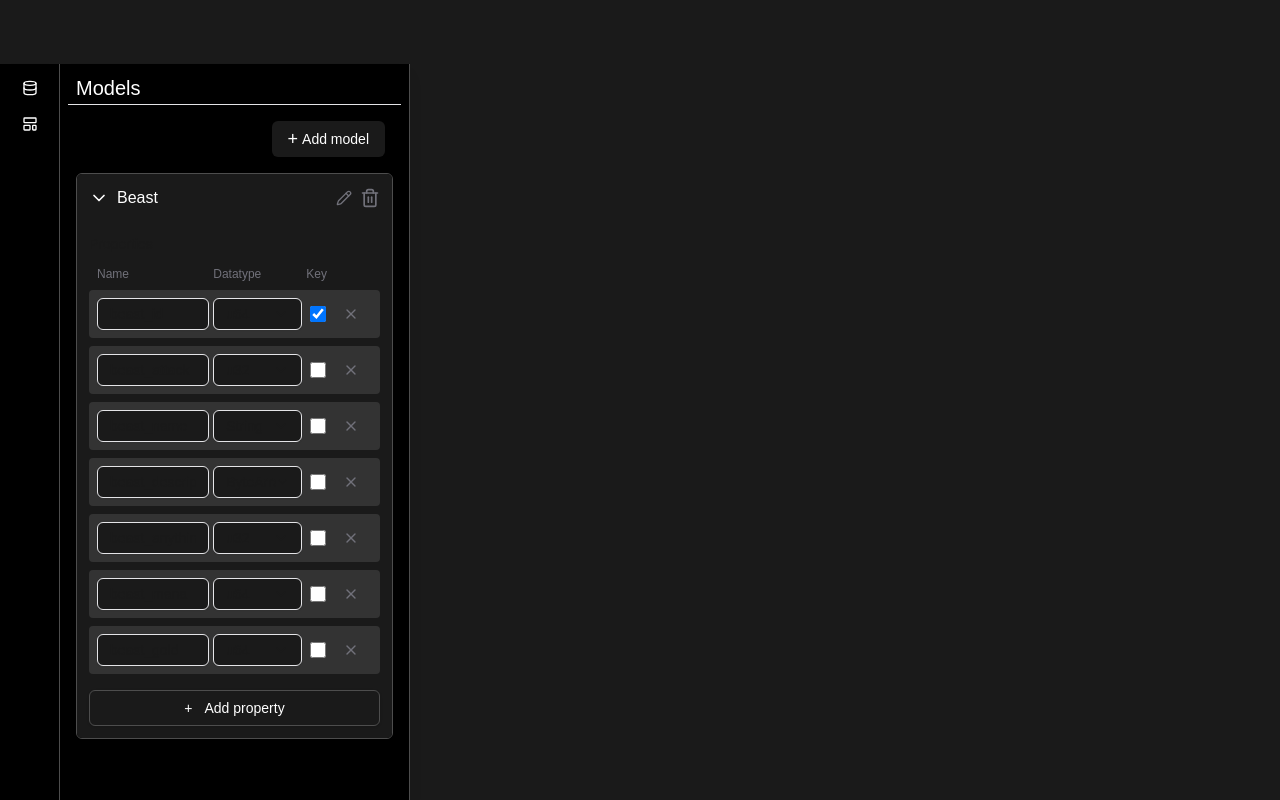
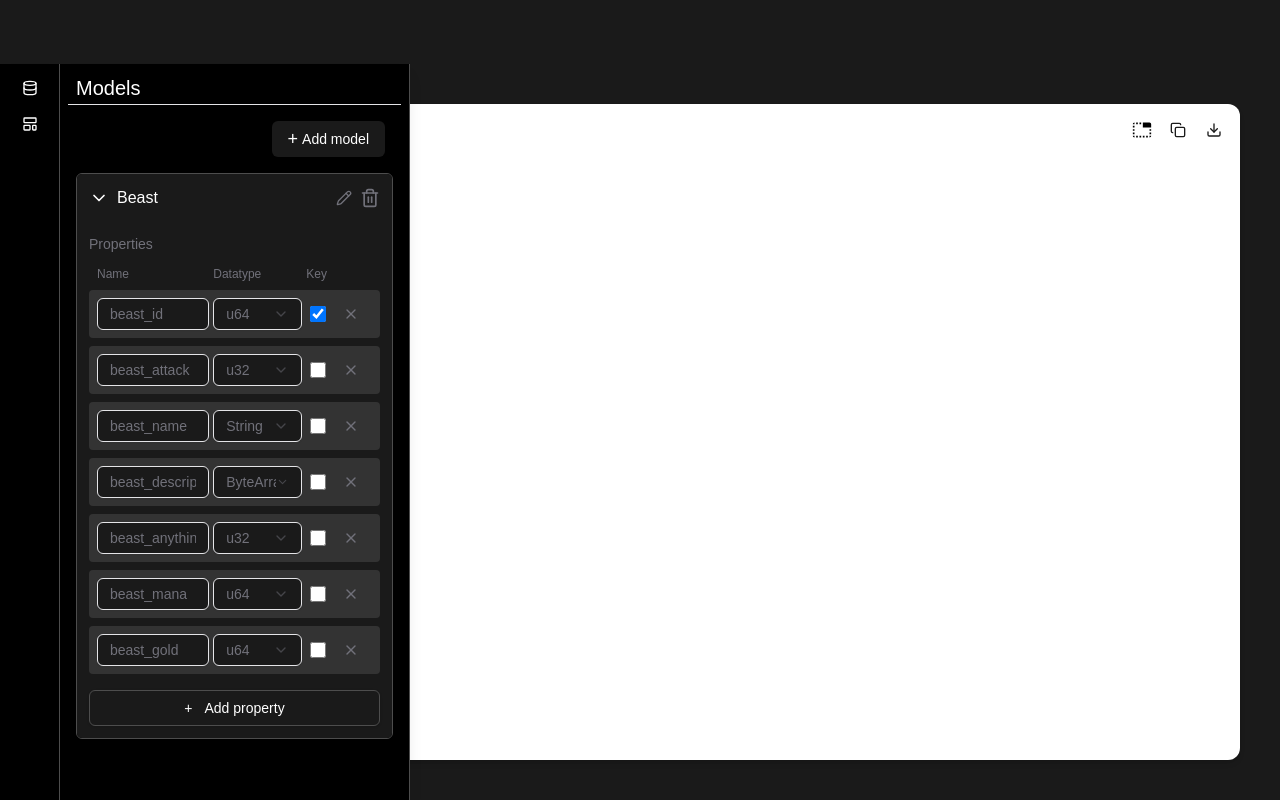
Before and after one commit to kabugatti/Tatami, a Next.js app in the folder apps/frontend/: page /app in a window 1280 px wide. Both pictures are taken after a click on the button 29 px from the left and 88 px from the top of the page. Built offline with nearby package versions, Linux system fonts and the light colour scheme.

Commit message:
feat: add code and diagram sections with download, copy, and toggle functionality

```diff
--- a/apps/frontend/app/(landing)/layout.tsx
+++ b/apps/frontend/app/(landing)/layout.tsx
@@ -3,6 +3,7 @@ import { Geist, Geist_Mono } from "next/font/google";
 import "../globals.css";
 import Navbar from "@/components/Navbar";
 import { Footer } from "@/components/footer/footer";
+import { Toaster } from "@/components/ui/toaster";
 const geistSans = Geist({
   variable: "--font-geist-sans",
   subsets: ["latin"],
@@ -31,6 +32,7 @@ export default function RootLayout({
       >
         <Navbar />
         {children}
+        <Toaster />
         <Footer />
       </body>
     </html>
--- a/apps/frontend/app/app/layout.tsx
+++ b/apps/frontend/app/app/layout.tsx
@@ -13,7 +13,7 @@ export default function AppLayout({
       <div className="relative flex min-h-screen w-full">
         <AppSidebar />
         <div
-          className="relative flex-1 w-full pt-16"
+          className="relative flex-1 w-full pt-16 pl-16"
         >
           {children}
         </div>
--- a/apps/frontend/app/app/page.tsx
+++ b/apps/frontend/app/app/page.tsx
@@ -1,13 +1,9 @@
-"use client";
-
-import { Button } from "@/components/ui/button";
-import DatatypeDropdown from "@/components/ui/datatype-dropdown";
-import Link from "next/link";
+import { CodeDiagramSection } from "@/components/app/code-diagram-section";
 
 export default function AppPage() {
   return (
-    <div className="">
-
-    </div>
+    <main className="w-full h-full p-10">
+      <CodeDiagramSection />
+    </main>
   );
 }
--- /dev/null
+++ b/apps/frontend/components/app/action-buttons.tsx
@@ -0,0 +1,52 @@
+import { Button } from "@/components/ui/button";
+import { Code, Copy, Download } from "lucide-react";
+import Image from "next/image";
+
+interface ActionButtonsProps {
+  activeSection: string;
+  onToggleSection: () => void;
+  onCopy: () => void;
+  onDownload: () => void;
+}
+
+export function ActionButtons({
+  activeSection,
+  onToggleSection,
+  onCopy,
+  onDownload,
+}: ActionButtonsProps) {
+  return (
+    <div className="flex justify-end p-2">
+      <Button
+        size="icon"
+        variant="ghost"
+        onClick={onToggleSection}
+        className="bg-white hover:bg-gray-100"
+      >
+        {activeSection === "code" ? (
+          <Image src="/diagram.svg" alt="Diagram" width={20} height={20} />
+        ) : (
+          <Code className="h-4 w-4" />
+        )}
+      </Button>
+      {activeSection === "code" && (
+        <Button
+          size="icon"
+          variant="ghost"
+          onClick={onCopy}
+          className="bg-white hover:bg-gray-100"
+        >
+          <Copy className="h-4 w-4" />
+        </Button>
+      )}
+      <Button
+        size="icon"
+        variant="ghost"
+        onClick={onDownload}
+        className="bg-white hover:bg-gray-100"
+      >
+        <Download className="h-4 w-4" />
+      </Button>
+    </div>
+  );
+}
--- /dev/null
+++ b/apps/frontend/components/app/code-diagram-section.tsx
@@ -0,0 +1,97 @@
+"use client";
+
+import { useEffect, useState } from "react";
+
+import { EntityCard, type EntityField } from "@/components/diagram/EntityCard";
+import { Skeleton } from "@/components/ui/skeleton";
+import { useToast } from "@/hooks/use-toast";
+import { generateCairoCode } from "@/utils/generateCairoCode";
+import { generateEntities } from "@/utils/generateEntities";
+import { ActionButtons } from "./action-buttons";
+import { DiagramControls } from "./diagram-controls";
+
+export function CodeDiagramSection() {
+  const [activeSection, setActiveSection] = useState("code");
+  const [loading, setLoading] = useState(true);
+  const [code, setCode] = useState("");
+  const [entities, setEntities] = useState<
+    { title: string; fields: EntityField[] }[]
+  >([]);
+  const { toast } = useToast();
+
+  useEffect(() => {
+    setLoading(true);
+    fetch("/api/models")
+      .then((res) => res.json())
+      .then((data) => {
+        setCode(generateCairoCode(data.models || []));
+        setEntities(generateEntities(data.models || []));
+        setLoading(false);
+      })
+      .catch((err) => console.error("Error loading models:", err));
+  }, []);
+
+  const copyToClipboard = () => {
+    navigator.clipboard.writeText(code);
+    toast({
+      title: "Code copied",
+      description: "The code has been copied to your clipboard",
+      duration: 2000,
+    });
+  };
+
+  const downloadCode = () => {
+    const blob = new Blob([code], { type: "text/plain" });
+    const link = document.createElement("a");
+    link.href = URL.createObjectURL(blob);
+    link.download = "models.cairo";
+    document.body.appendChild(link);
+    link.click();
+    document.body.removeChild(link);
+  };
+
+  return (
+    <section className="bg-white rounded-xl shadow-md text-black flex flex-col h-full">
+      <ActionButtons
+        activeSection={activeSection}
+        onToggleSection={() =>
+          setActiveSection(activeSection === "code" ? "diagram" : "code")
+        }
+        onCopy={copyToClipboard}
+        onDownload={downloadCode}
+      />
+
+      <div className="flex-1 overflow-auto p-4">
+        {activeSection === "code" ? (
+          loading ? (
+            <div className="space-y-2">
+              <Skeleton className="h-4 w-3/4" />
+              <Skeleton className="h-4 w-1/2" />
+              <Skeleton className="h-4 w-5/6" />
+              <Skeleton className="h-4 w-2/3" />
+              <Skeleton className="h-4 w-4/5" />
+              <Skeleton className="h-4 w-1/3" />
+              <Skeleton className="h-4 w-3/4" />
+              <Skeleton className="h-4 w-2/3" />
+              <Skeleton className="h-4 w-1/2" />
+            </div>
+          ) : (
+            <pre className="whitespace-pre-wrap font-mono text-sm">{code}</pre>
+          )
+        ) : (
+          <div className="grid grid-cols-1 md:grid-cols-2 lg:grid-cols-3 gap-6 bg-white p-10">
+            {entities.length === 0 ? (
+              <p className="text-gray-500">No models created yet</p>
+            ) : (
+              entities.map(({ title, fields }) => (
+                <EntityCard key={title} title={title} fields={fields} />
+              ))
+            )}
+          </div>
+        )}
+      </div>
+
+      {activeSection === "diagram" && <DiagramControls />}
+    </section>
+  );
+}
--- /dev/null
+++ b/apps/frontend/components/app/diagram-controls.tsx
@@ -0,0 +1,31 @@
+import { Button } from "@/components/ui/button";
+import { Expand, Minus, Plus } from "lucide-react";
+
+export function DiagramControls() {
+  return (
+    <div className="flex justify-end items-center p-2 border-t">
+      <Button
+        size="icon"
+        variant="ghost"
+        className="bg-white hover:bg-gray-100"
+      >
+        <Plus className="h-4 w-4" />
+      </Button>
+      <span className="font-semibold">25%</span>
+      <Button
+        size="icon"
+        variant="ghost"
+        className="bg-white hover:bg-gray-100"
+      >
+        <Minus className="h-4 w-4" />
+      </Button>
+      <Button
+        size="icon"
+        variant="ghost"
+        className="bg-white hover:bg-gray-100"
+      >
+        <Expand className="h-4 w-4" />
+      </Button>
+    </div>
+  );
+}
--- /dev/null
+++ b/apps/frontend/components/diagram/EntityCard.tsx
@@ -0,0 +1,123 @@
+import { cn } from "@/lib/utils";
+import Image from "next/image";
+import React from "react";
+
+export interface EntityField {
+  name: string;
+  type: string;
+  isPrimary?: boolean;
+}
+
+export interface EntityCardProps {
+  title: string;
+  fields: EntityField[];
+  className?: string;
+}
+
+export const EntityCard = React.forwardRef<HTMLDivElement, EntityCardProps>(
+  ({ title, fields, className, ...props }, ref) => {
+    const getFieldIcon = (type: string, name: string, isPrimary: boolean) => {
+      switch (true) {
+        // Don't show type icon for ID fields
+        case isPrimary:
+          return null;
+        // Check if the type represents a number
+        case type.startsWith("u") || type.startsWith("i") || type === "felt252":
+          return (
+            <Image
+              src="/assets/diagram/var.svg"
+              alt="number"
+              width={16}
+              height={16}
+              className="text-primary"
+            />
+          );
+        // For string types
+        case type.toLowerCase() === "string" ||
+          type.toLowerCase() === "bytearray":
+          return (
+            <Image
+              src="/assets/diagram/string.svg"
+              alt="string"
+              width={16}
+              height={15}
+              className="text-primary"
+            />
+          );
+        // Default case - no icon
+        default:
+          return (
+            <Image
+              src="/assets/diagram/var.svg"
+              alt="number"
+              width={16}
+              height={16}
+              className="text-primary"
+            />
+          );
+      }
+    };
+
+    return (
+      <div
+        ref={ref}
+        className={cn(
+          "w-fit overflow-hidden border border-black/30 rounded-md",
+          className,
+        )}
+        {...props}
+      >
+        {/* Header */}
+        <div className="bg-black px-2 py-2 flex items-center justify-between">
+          <div className="flex items-center gap-2">
+            <Image
+              src="/assets/diagram/tree.svg"
+              alt="tree"
+              width={19}
+              height={19}
+            />
+            <h3 className="text-sm font-medium text-white">{title}</h3>
+          </div>
+          <Image
+            src="/assets/diagram/arrow-ne.svg"
+            alt="expand"
+            width={19}
+            height={19}
+            className="cursor-pointer"
+          />
+        </div>
+
+        {/* Fields */}
+        <div className="divide-y bg-white">
+          {fields.map((field, index) => (
+            <div
+              key={`${field.name}-${index}`}
+              className="flex items-center justify-between px-4 py-2 gap-4"
+            >
+              <div className="flex items-center gap-2 min-w-0">
+                {field.isPrimary && (
+                  <Image
+                    src="/assets/diagram/key.svg"
+                    alt="primary key"
+                    width={19}
+                    height={19}
+                    className="flex-shrink-0"
+                  />
+                )}
+                {getFieldIcon(field.type, field.name, field.isPrimary ?? false)}
+                <span className="text-sm font-medium text-black truncate">
+                  {field.name}
+                </span>
+              </div>
+              <span className="text-sm text-[#9B9B9B] opacity-76 flex-shrink-0">
+                {field.type}
+              </span>
+            </div>
+          ))}
+        </div>
+      </div>
+    );
+  },
+);
+
+EntityCard.displayName = "EntityCard";
--- a/apps/frontend/components/models/PropertyItem.tsx
+++ b/apps/frontend/components/models/PropertyItem.tsx
@@ -1,6 +1,6 @@
 import { Input } from "@/components/ui/input";
 import { X } from "lucide-react";
-import { PropertyItemProps } from "@/types/models";
+import type { PropertyItemProps } from "@/types/models";
 import DatatypeDropdown from "../ui/datatype-dropdown";
 export function PropertyItem({
   id,
@@ -18,7 +18,7 @@ export function PropertyItem({
         <Input
           value={name}
           onChange={(e) => onNameChange(id, e.target.value)}
-          className="h-8 bg-background text-foreground"
+          className="h-8 bg-background text-muted-foreground"
           placeholder="Name"
         />
       </div>
--- a/apps/frontend/components/tatami_sidebar/app-sidebar.tsx
+++ b/apps/frontend/components/tatami_sidebar/app-sidebar.tsx
@@ -337,7 +337,7 @@ export function AppSidebar() {
 
                         {model.expanded && (
                           <div className="p-3 bg-background">
-                            <h3 className="text-sm font-medium text-foreground mb-3">Properties</h3>
+                            <h3 className="text-sm font-medium text-muted-foreground mb-3">Properties</h3>
 
                             <div className="grid grid-cols-12 gap-1 text-xs font-medium text-muted-foreground mb-2 bg-background px-2">
                               <div className="col-span-5">Name</div>
--- a/apps/frontend/components/ui/datatype-dropdown.tsx
+++ b/apps/frontend/components/ui/datatype-dropdown.tsx
@@ -8,15 +8,15 @@ import {
   SelectValue,
 } from "@/components/ui/select";
 import { Search } from "lucide-react";
-import { useState, useEffect } from "react";
+import { useEffect, useState } from "react";
 
 const dojoDataTypes = [
-  "# u8",
-  "# u16",
-  "# u32",
-  "# u64",
-  "# u128",
-  "# u256",
+  "u8",
+  "u16",
+  "u32",
+  "u64",
+  "u128",
+  "u256",
   "ByteArray",
   "String",
   "Bool",
@@ -28,7 +28,10 @@ interface DatatypeDropdownProps {
   onChange?: (value: string) => void;
 }
 
-export default function DatatypeDropdown({ value = "", onChange }: DatatypeDropdownProps) {
+export default function DatatypeDropdown({
+  value = "",
+  onChange,
+}: DatatypeDropdownProps) {
   const [searchQuery, setSearchQuery] = useState("");
   const [isOpen, setIsOpen] = useState(false);
 
@@ -51,12 +54,12 @@ export default function DatatypeDropdown({ value = "", onChange }: DatatypeDropd
       open={isOpen}
       onOpenChange={setIsOpen}
     >
-      <SelectTrigger className="w-full h-8 bg-background border border-yellow-500/20 text-foreground px-3">
+      <SelectTrigger className="w-full h-8 bg-background border border-yellow-500/20 text-muted-foreground px-3">
         <SelectValue placeholder="Select a datatype">{value}</SelectValue>
       </SelectTrigger>
       <SelectContent
         side="bottom"
-        className="bg-stone-800 border border-yellow-500/20 text-foreground z-[999] max-h-60 overflow-y-auto"
+        className="bg-stone-800 border border-yellow-500/20 text-muted-foreground z-[999] max-h-60 overflow-y-auto"
         position="popper"
         sideOffset={5}
         align="start"
@@ -88,7 +91,9 @@ export default function DatatypeDropdown({ value = "", onChange }: DatatypeDropd
             </SelectItem>
           ))
         ) : (
-          <div className="px-4 py-2 text-muted-foreground">No results found</div>
+          <div className="px-4 py-2 text-muted-foreground">
+            No results found
+          </div>
         )}
       </SelectContent>
     </Select>
```
Also changed, not shown: apps/frontend/public/diagram.svg (added).
